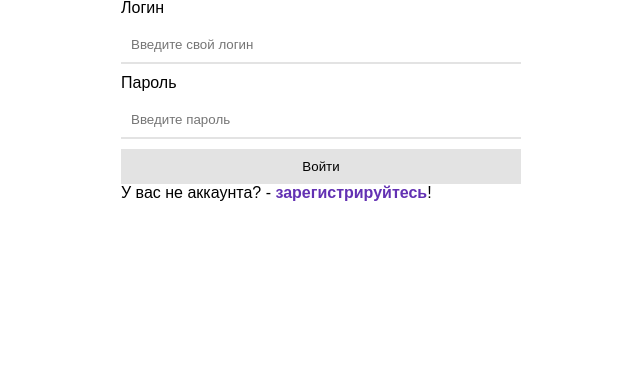
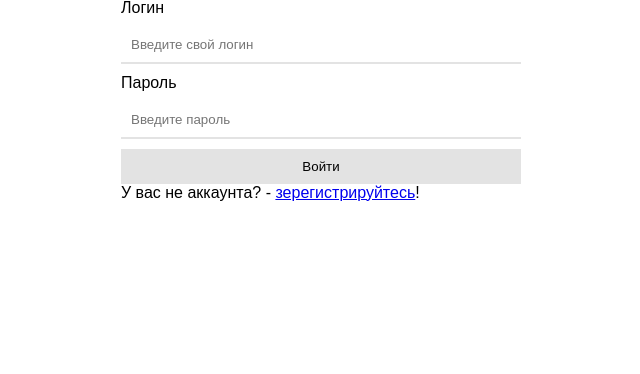
Before and after one commit to Garev152/Synergy, a PHP site: page / in a window 1280 px wide. Shown: the part 300-674 px from the top of the page, without its empty margins (319-959 px from the left). Run offline with PHP 8.4, Linux system fonts and the light colour scheme.

Commit message:
Update index.php

```diff
--- a/index.php
+++ b/index.php
@@ -15,15 +15,8 @@
         <label>Пароль</label>
         <input type="password" placeholder="Введите пароль">
         <button>Войти</button>
-        <style>
-        a {
-    color: rgb(99, 49, 179);
-    font-weight: bold;
-    text-decoration: none;
-}
-        </style>
         <p>
-            У вас не аккаунта? - <a href="#">зарегистрируйтесь</a>!
+            У вас не аккаунта? - <a href="#">зерегистрируйтесь</a>!
         </p>
     </form>
 
```
